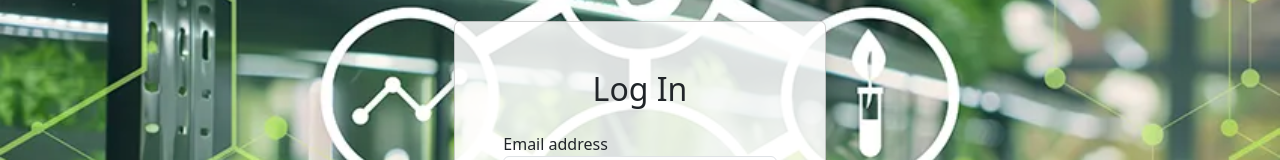
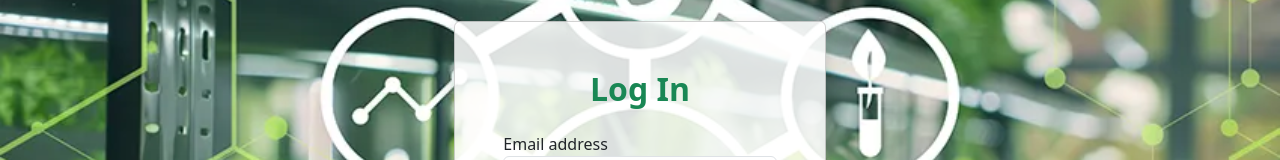
Before and after one commit to SadevSaranga/Smart-Agriculture, a website with bundled scripts: page New Folder/login.html in a window 1280 px wide. Shown: the part 200-360 px from the top of the page. Built offline with nearby package versions, Linux system fonts and the light colour scheme.

Commit message:
Update login.html

```diff
--- a/New Folder/login.html
+++ b/New Folder/login.html
@@ -27,7 +27,7 @@
         class="card p-5 shadow"
         style="max-width: 400px; background-color: rgba(255, 255, 255, 0.85)"
       >
-        <h2 class="text-center mb-4">Log In</h2>
+        <h2 class="text-center mb-4 text-success fw-bold">Log In</h2>
 
         <div class="form-group mb-3">
           <label for="email">Email address</label>
```
